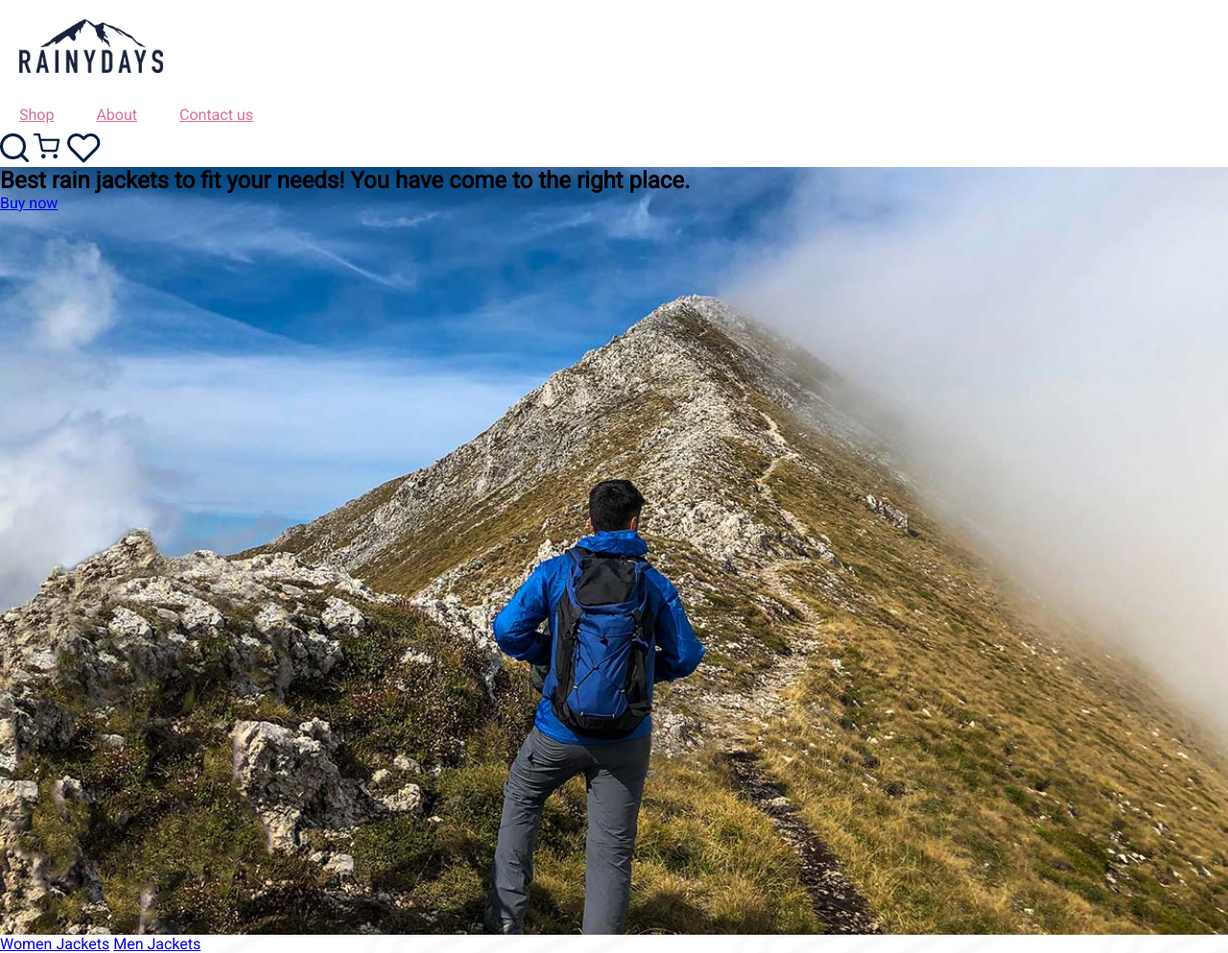
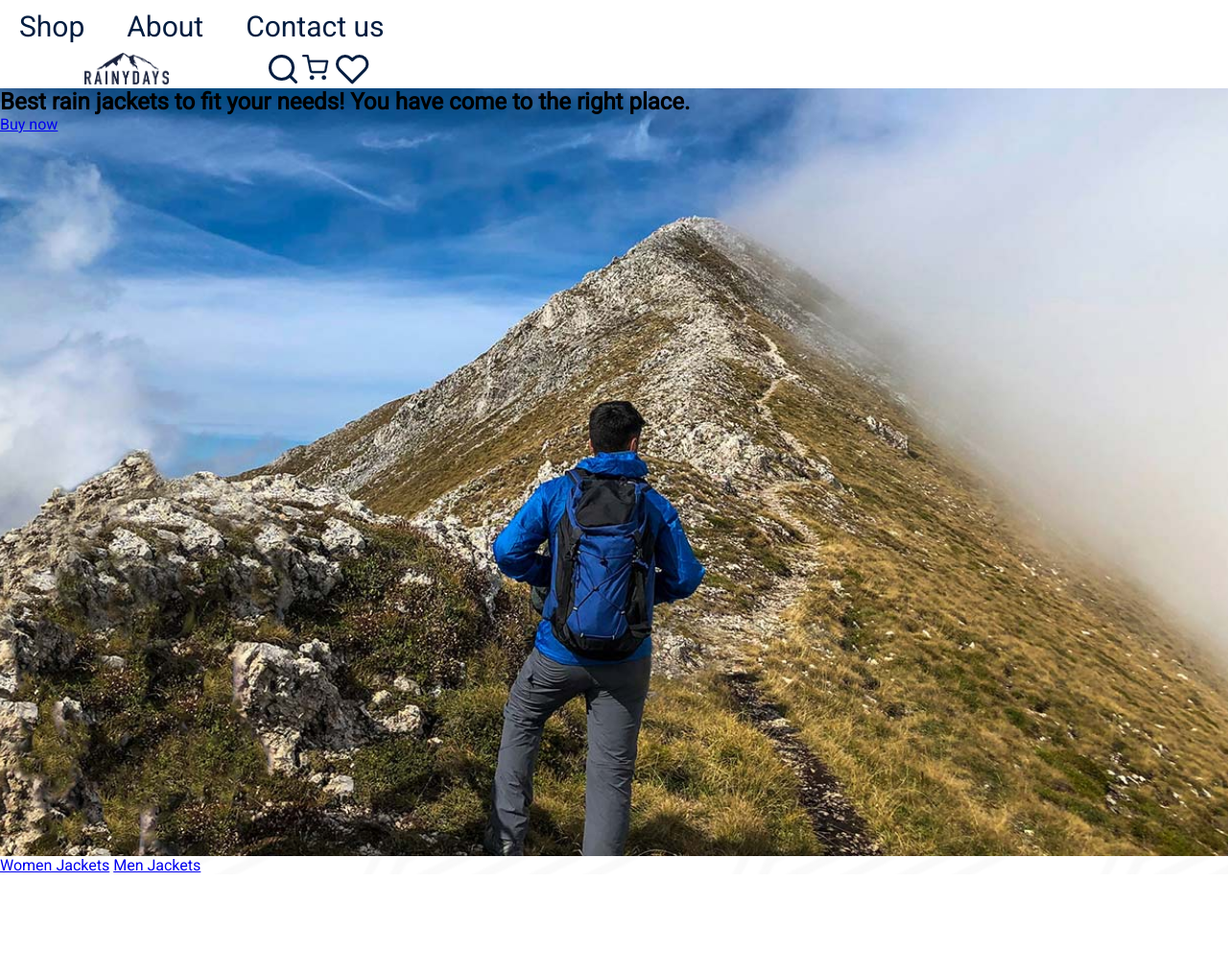
Before and after one commit to Noroff-FEU-Assignments/cross-course-project-saibia8, a plain HTML site: page index.html in a window 1280 px wide. Shown: the whole page at 96% size. After the commit the page ends 911 px from the top, so only its background shows below. Drawn offline with Linux system fonts and the light colour scheme.

Commit message:
Navigation2

```diff
--- a/css/style.css
+++ b/css/style.css
@@ -13,7 +13,7 @@ main {
 }
 
 nav,
-#menu-checkbox {
+#menu-checkbox{
     display: none;
 }
 
@@ -24,33 +24,45 @@ nav,
 
 header {
     position: relative;
+
 }
 
 nav {
     position: absolute;
-    /* background: ; */
-    top: 70px;
-    left: 200px;
+    background: ;
+    top: 50px;
+    left: 0px;
 }
 
 nav a {
     display: block;
-    color: palevioletred;
+    color: #031D40;
+    background-color: white;
+    text-decoration: none;
+    font-size: 30px;
     padding: 10px 20px;
 }
 
 .logo {
-    width: 150px;
-    padding: 20px
+    width: 88px;
+    height: 33px;
+    margin-left: 88px;
+}
+
+.like {
+    display: none;
 }
 
 .icons {
-    display: none;
+    margin-left: 100px
 }
 
+.hamburger-icon {
+        margin: 36px;
+    }
 
 header section {
-    display: inline-block;
+    display: inline;
 }
 
 
@@ -61,7 +73,6 @@ header section {
     background-position-y: bottom;
     min-height: 100vh;
 }
-
 
 @media (min-width: 600px){
     nav {
@@ -77,5 +88,7 @@ header section {
     .icons {
         display: inline-block;
     }
-
+    .like {
+      display: inline;
+    }
 }
--- a/index.html
+++ b/index.html
@@ -14,18 +14,23 @@
 
 <body>
     <header>
-        <section ><a href="index.html" ><img class="logo" src="images/rainydays.png" alt="Rainy days logo with blue mountains"></a>
-        <input type="checkbox" id="menu-checkbox">
-        <label for="menu-checkbox" class="hamburger-icon"><i class="fa-solid fa-bars"></i></label>
-        <nav>
+        <section>
+          <input type="checkbox" id="menu-checkbox">
+          <label for="menu-checkbox" class="hamburger-icon"><i class="fa-solid fa-bars fa-xl"></i></label>
+            <nav>
               <a href="html/shop.html">Shop</a>
               <a href="html/about.html">About</a>
               <a href="html/contactus.html">Contact us</a>
-        </nav>
-        <section class="icons"><a href="#"><img src="images/icon-search.png" alt="Search icon"></a>
-        <a href="#"><img src="images/icon-cart.png" alt="Shopping cart icon"></a>
-        <a href="#"><img src="images/icon-heart.png" alt="Like icon">
-        </a></section></section>
+             </nav>
+        </section>
+        <section>
+            <a href="index.html" ><img class="logo" src="images/rainydays.png" alt="Rainy days logo with blue mountains"></a>
+        </section>
+        <section class="icons">
+          <a href="#"><img src="images/icon-search.png" alt="Search icon"></a>
+          <a href="#"><img src="images/icon-cart.png" alt="Shopping cart icon"></a>
+          <a href="#"><img src="images/icon-heart.png" class="like" alt="Like icon"></a>
+        </section>
     </header>
     <main>
         <section class="welcome">
```
